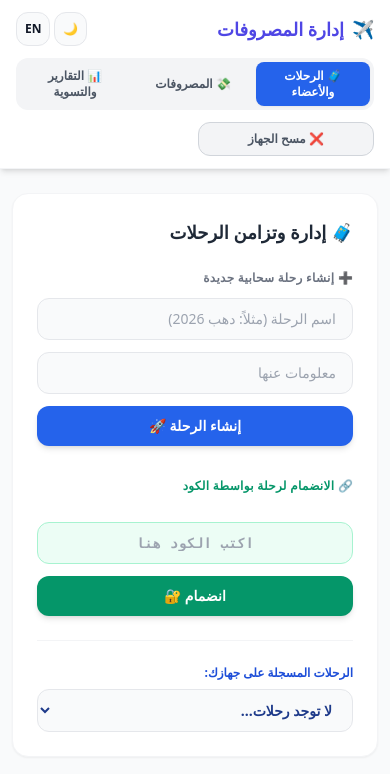
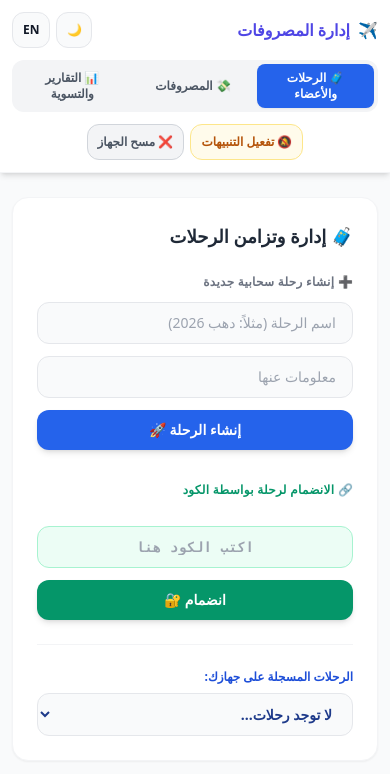
Before and after one commit to abanobvictor22/Trip-App, a plain HTML site: page index.html in a window 390 px wide. Drawn offline with nearby package versions, Linux system fonts and the light colour scheme.

Commit message:
second commit

```diff
--- a/index.html
+++ b/index.html
@@ -18,24 +18,26 @@
 
     <nav
         class="bg-white dark:bg-gray-800 shadow-md sticky top-0 z-50 transition-colors border-b border-gray-100 dark:border-gray-700 mb-6">
-        <div class="max-w-7xl mx-auto px-4 md:px-8">
+        <div class="max-w-7xl mx-auto px-3 sm:px-6 md:px-8">
             <div class="flex flex-col md:flex-row items-center justify-between py-3 md:py-0 md:h-16 gap-3">
 
-                <div class="flex items-center justify-between w-full md:w-auto">
+                <div class="flex items-center justify-between w-full md:w-auto gap-2">
                     <div
-                        class="flex items-center gap-2 font-black text-lg md:text-xl text-indigo-600 dark:text-indigo-400 shrink-0">
+                        class="flex items-center gap-2 font-black text-base sm:text-lg md:text-xl text-indigo-600 dark:text-indigo-400 shrink-0">
                         <span>✈️</span>
                         <span class="ar-text">إدارة المصروفات</span>
                         <span class="en-text">Trip Expenses</span>
                     </div>
 
-                    <div class="flex items-center gap-1 md:hidden shrink-0">
+                    <div class="flex items-center gap-1.5 md:hidden shrink-0">
                         <button onclick="toggleTheme()"
-                            class="p-2 rounded-xl bg-gray-50 dark:bg-gray-700 text-xs font-bold border border-gray-200 dark:border-gray-600">
+                            class="p-2 rounded-xl bg-gray-50 dark:bg-gray-700 text-xs font-bold border border-gray-200 dark:border-gray-600 flex items-center justify-center min-w-[36px] min-h-[36px]"
+                            title="تغيير المظهر">
                             <span id="themeIconArMobile">🌙</span>
                         </button>
                         <button onclick="toggleLang()"
-                            class="p-2 rounded-xl bg-gray-50 dark:bg-gray-700 text-xs font-bold border border-gray-200 dark:border-gray-600">
+                            class="px-2.5 py-2 rounded-xl bg-gray-50 dark:bg-gray-700 text-xs font-bold border border-gray-200 dark:border-gray-600 flex items-center justify-center min-h-[36px]"
+                            title="تغيير اللغة">
                             <span class="ar-text">EN</span><span class="en-text">AR</span>
                         </button>
                     </div>
@@ -44,42 +46,50 @@
                 <div
                     class="grid grid-cols-3 md:flex items-center bg-gray-100 dark:bg-gray-700 p-1 rounded-xl w-full md:w-auto gap-1">
                     <button onclick="switchTab('tab-management')" id="btn-tab-management"
-                        class="tab-btn px-3 py-1.5 rounded-lg text-xs md:text-sm font-bold transition-all duration-200 bg-blue-600 text-white shadow-sm text-center">
+                        class="tab-btn px-2 sm:px-3 py-2 sm:py-1.5 rounded-lg text-[11px] sm:text-xs md:text-sm font-bold transition-all duration-200 bg-blue-600 text-white shadow-sm text-center flex items-center justify-center gap-1 leading-tight whitespace-nowrap overflow-hidden text-ellipsis">
                         <span class="ar-text">🧳 الرحلات والأعضاء</span>
                         <span class="en-text">🧳 Trips & Members</span>
                     </button>
                     <button onclick="switchTab('tab-expenses')" id="btn-tab-expenses"
-                        class="tab-btn px-3 py-1.5 rounded-lg text-xs md:text-sm font-bold transition-all duration-200 text-gray-600 dark:text-gray-300 hover:text-gray-900 dark:hover:text-white text-center">
+                        class="tab-btn px-2 sm:px-3 py-2 sm:py-1.5 rounded-lg text-[11px] sm:text-xs md:text-sm font-bold transition-all duration-200 text-gray-600 dark:text-gray-300 hover:text-gray-900 dark:hover:text-white text-center flex items-center justify-center gap-1 leading-tight whitespace-nowrap overflow-hidden text-ellipsis">
                         <span class="ar-text">💸 المصروفات</span>
                         <span class="en-text">💸 Expenses</span>
                     </button>
                     <button onclick="switchTab('tab-reports')" id="btn-tab-reports"
-                        class="tab-btn px-3 py-1.5 rounded-lg text-xs md:text-sm font-bold transition-all duration-200 text-gray-600 dark:text-gray-300 hover:text-gray-900 dark:hover:text-white text-center">
+                        class="tab-btn px-2 sm:px-3 py-2 sm:py-1.5 rounded-lg text-[11px] sm:text-xs md:text-sm font-bold transition-all duration-200 text-gray-600 dark:text-gray-300 hover:text-gray-900 dark:hover:text-white text-center flex items-center justify-center gap-1 leading-tight whitespace-nowrap overflow-hidden text-ellipsis">
                         <span class="ar-text">📊 التقارير والتسوية</span>
                         <span class="en-text">📊 Reports</span>
                     </button>
                 </div>
 
-                <div class="grid grid-cols-2 sm:flex items-center gap-1.5 w-full md:w-auto">
+                <div class="flex flex-wrap items-center justify-center sm:justify-end gap-1.5 w-full md:w-auto">
                     <button onclick="requestNotificationPermissionUI()" id="notifBtn"
-                        class="hidden sm:flex p-2 rounded-xl bg-gray-50 dark:bg-gray-700 text-xs font-bold hover:bg-gray-100 border border-gray-200 dark:border-gray-600 items-center gap-1">
-                        <span class="ar-text" id="notifTextAr">🔔</span><span class="en-text" id="notifTextEn">🔔</span>
+                        class="flex items-center justify-center gap-1 p-2 px-2.5 sm:px-3 rounded-xl bg-amber-50 dark:bg-amber-950/40 text-amber-700 dark:text-amber-300 text-xs font-bold hover:bg-amber-100 dark:hover:bg-amber-900/60 border border-amber-200 dark:border-amber-800/60 transition min-h-[36px] shrink-0"
+                        title="تفعيل الإشعارات والتنبيهات">
+                        <span class="ar-text flex items-center gap-1" id="notifTextAr">🔔 <span
+                                class="inline">إشعارات</span></span>
+                        <span class="en-text flex items-center gap-1" id="notifTextEn">🔔 <span
+                                class="inline">Alerts</span></span>
                     </button>
+
                     <button onclick="toggleLang()"
-                        class="hidden md:flex p-2 rounded-xl bg-gray-50 dark:bg-gray-700 text-xs font-bold hover:bg-gray-100 border border-gray-200 dark:border-gray-600">
+                        class="hidden md:flex px-2.5 py-2 rounded-xl bg-gray-50 dark:bg-gray-700 text-xs font-bold hover:bg-gray-100 border border-gray-200 dark:border-gray-600 items-center justify-center min-h-[36px]"
+                        title="تغيير اللغة">
                         <span class="ar-text">EN</span><span class="en-text">AR</span>
                     </button>
                     <button onclick="toggleTheme()"
-                        class="hidden md:flex p-2 rounded-xl bg-gray-50 dark:bg-gray-700 text-xs font-bold hover:bg-gray-100 border border-gray-200 dark:border-gray-600">
+                        class="hidden md:flex p-2 rounded-xl bg-gray-50 dark:bg-gray-700 text-xs font-bold hover:bg-gray-100 border border-gray-200 dark:border-gray-600 items-center justify-center min-w-[36px] min-h-[36px]"
+                        title="تغيير المظهر">
                         <span id="themeIconAr">🌙</span><span id="themeIconEn">🌙</span>
                     </button>
+
                     <button onclick="deleteCurrentTrip()" id="deleteTripBtn"
-                        class="hidden p-2 rounded-xl bg-rose-100 dark:bg-rose-950/60 text-rose-700 dark:text-rose-300 text-xs font-bold hover:bg-rose-200 border border-rose-300 dark:border-rose-800"
+                        class="hidden p-2 px-2.5 rounded-xl bg-rose-100 dark:bg-rose-950/60 text-rose-700 dark:text-rose-300 text-xs font-bold hover:bg-rose-200 border border-rose-300 dark:border-rose-800 transition items-center gap-1 min-h-[36px] shrink-0"
                         title="مسح هذه الرحلة فقط">
-                        <span class="ar-text">🗑️ مسح هذه الرحلة</span><span class="en-text">🗑️ Delete Trip</span>
+                        <span class="ar-text">🗑️ مسح الرحلة</span><span class="en-text">🗑️ Delete Trip</span>
                     </button>
                     <button onclick="clearLocalTracking()"
-                        class="p-2 rounded-xl bg-gray-100 dark:bg-gray-800 text-gray-600 dark:text-gray-400 text-xs font-bold hover:bg-gray-200 border border-gray-300 dark:border-gray-700"
+                        class="p-2 px-2.5 rounded-xl bg-gray-100 dark:bg-gray-800 text-gray-600 dark:text-gray-400 text-xs font-bold hover:bg-gray-200 dark:hover:bg-gray-700 border border-gray-300 dark:border-gray-700 transition flex items-center gap-1 min-h-[36px] shrink-0"
                         title="مسح من الجهاز">
                         <span class="ar-text">❌ مسح الجهاز</span><span class="en-text">❌ Clear Device</span>
                     </button>
```
